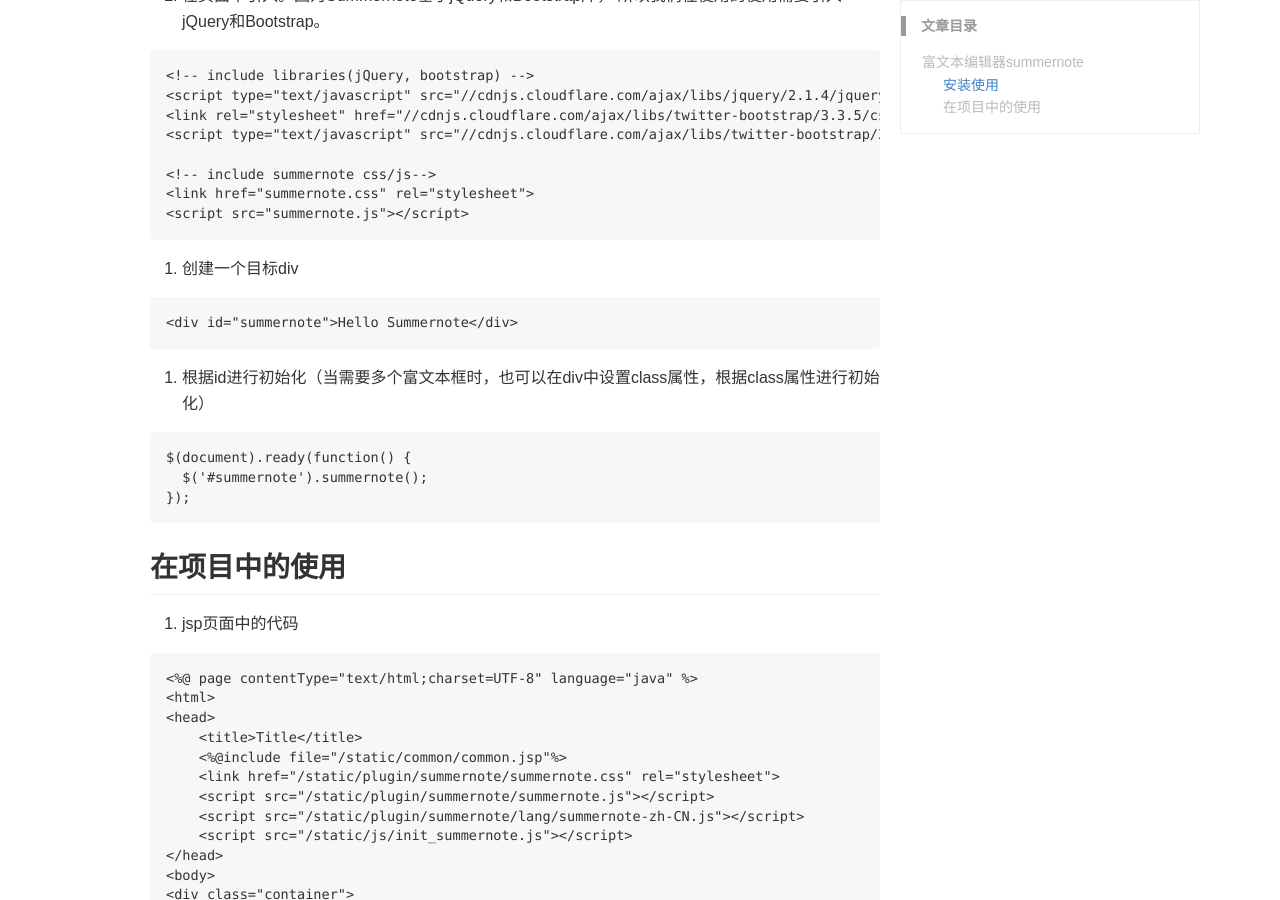
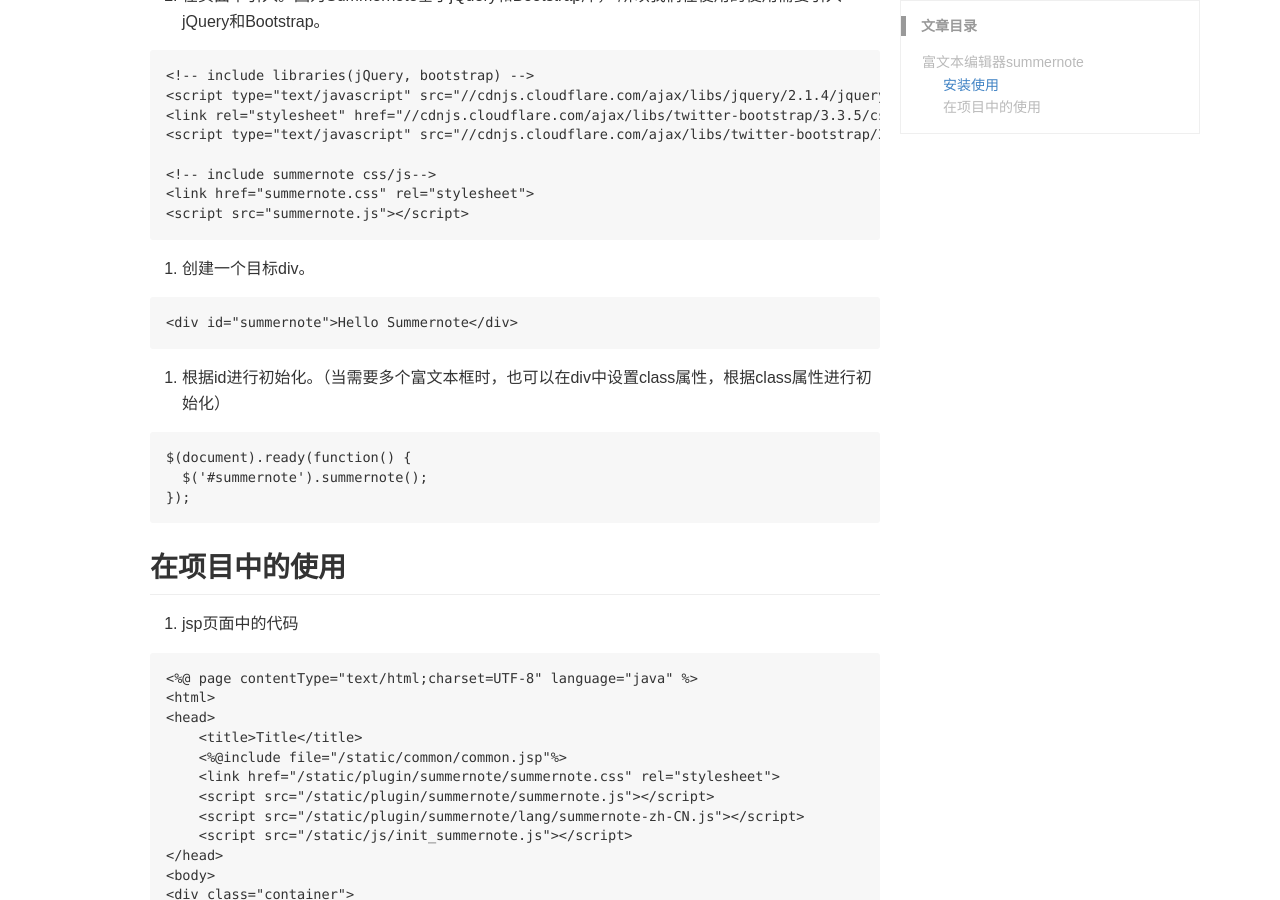
Before and after one commit to sunmood/sunmood.github.io, a Jekyll site: the page built from _posts/2017-07-10-summernote使用.md, in a window 1280 px wide and 900 px high, scrolled down 463 px. Built offline with Jekyll 4.4.1, drawn with Linux system fonts in a browser that asks for light colours.

````diff
--- a/_posts/2017-07-10-summernote使用.md
+++ b/_posts/2017-07-10-summernote使用.md
@@ -31,13 +31,13 @@ Summernote是一个JavaScript库，可帮助您在线创建所见即所得编辑
 <script src="summernote.js"></script>
 ```
 
-3. 创建一个目标div
+3. 创建一个目标div。
 
 ```
 <div id="summernote">Hello Summernote</div>
 ```
 
-4. 根据id进行初始化（当需要多个富文本框时，也可以在div中设置class属性，根据class属性进行初始化）
+4. 根据id进行初始化。（当需要多个富文本框时，也可以在div中设置class属性，根据class属性进行初始化）
 
 ```
 $(document).ready(function() {
````
